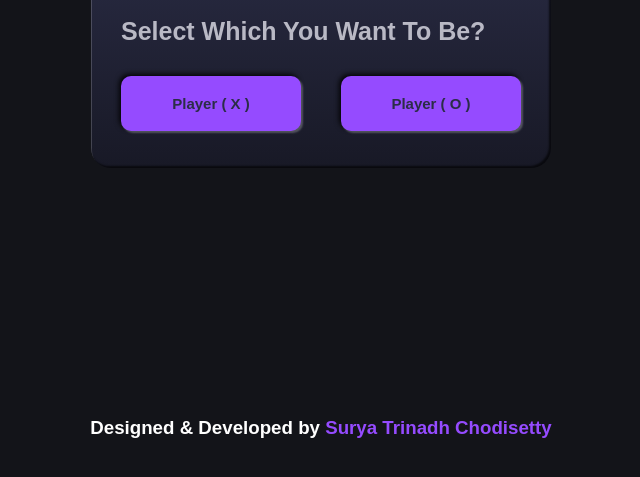
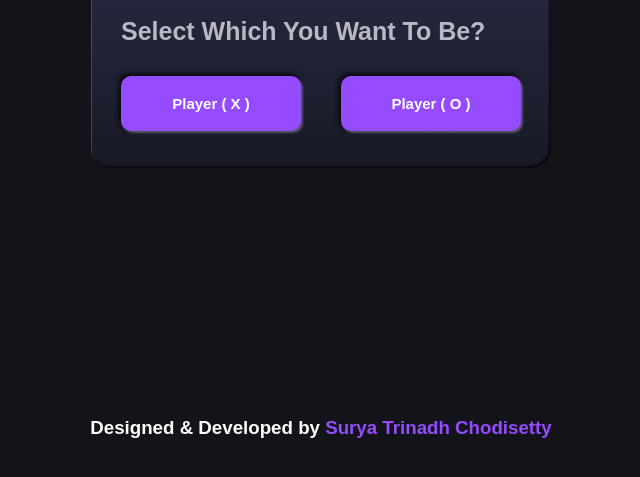
Before and after one commit to Surya7802/Tic-Tac-Toe, a plain HTML site: page index.html in a window 1280 px wide. Shown: the part 237-714 px from the top of the page, without its empty margins (319-959 px from the left). Drawn offline with Linux system fonts and the light colour scheme.

Commit message:
Update style.css

```diff
--- a/style.css
+++ b/style.css
@@ -59,7 +59,7 @@ body {
     background: #954bff;
     border: none;
     outline: none;
-    color: #2b2d47;
+    color: #ffffff;
     font-weight: bold;
     font-size: 15px;
     border-radius: 10px;
```
